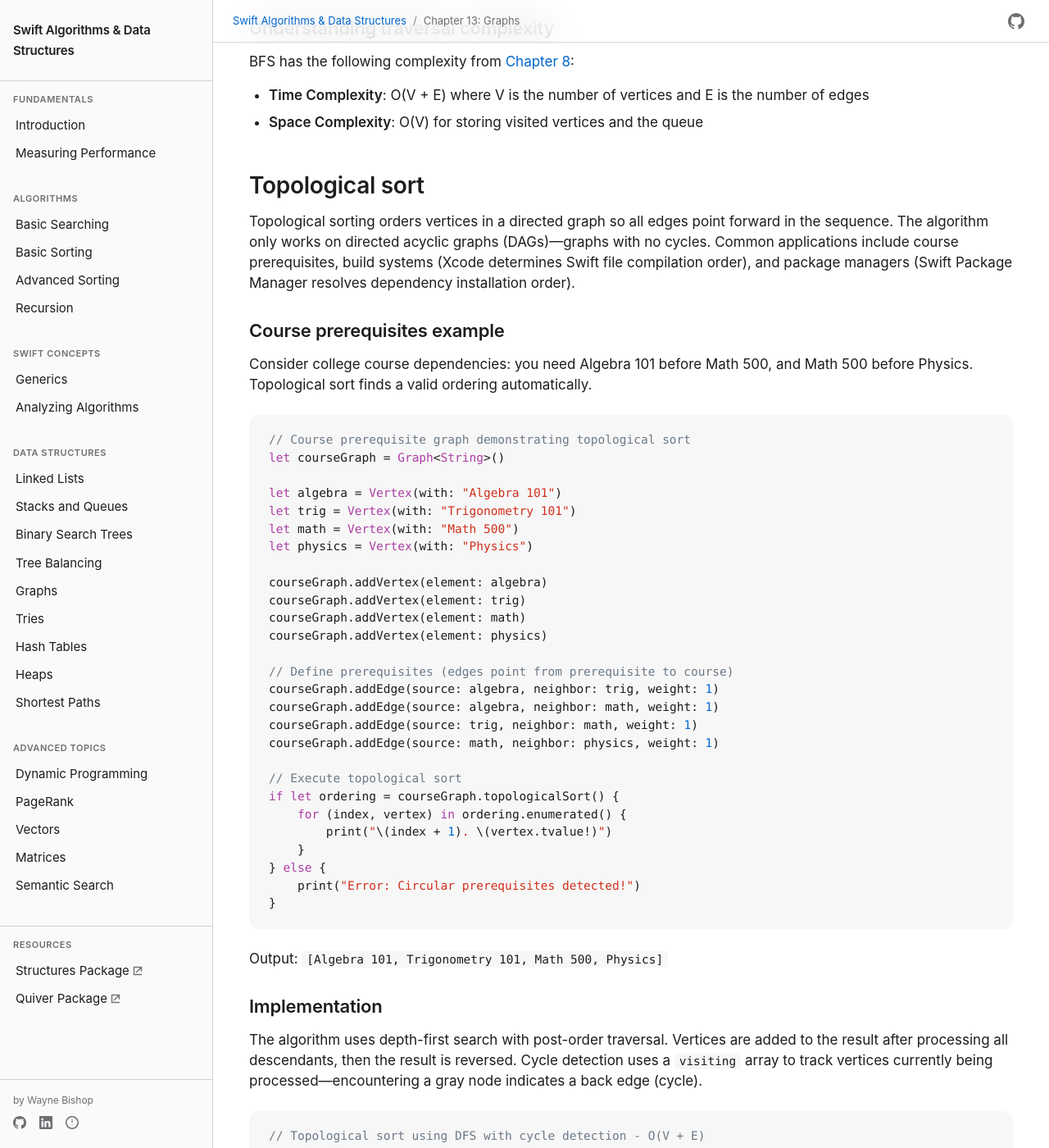
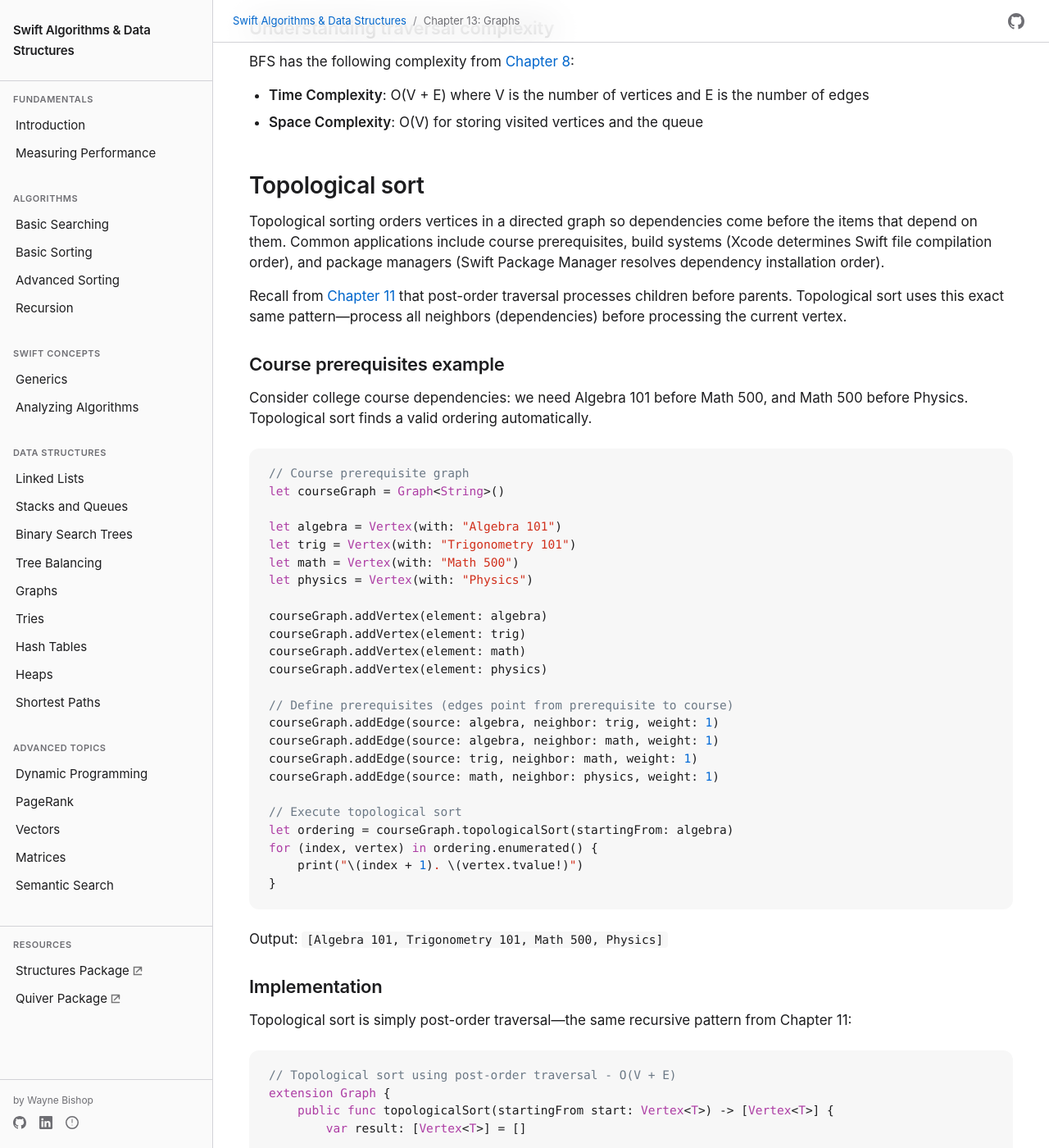
Before and after one commit to waynewbishop/swift-algorithms, a Jekyll site: the page built from 13-graphs.md, in a window 1280 px wide and 1400 px high, scrolled down 6696 px. Shown: the whole window at 82% size. Built offline with Jekyll 4.4.1, drawn with Linux system fonts in a browser that asks for light colours; some of the changed text lies outside the part shown.

Commit message:
Simplify Chapter 13 topological sort and remove DAG terminology
Simplified topological sort implementation from 48 lines to 17 lines by
removing complex cycle detection and showing it as simple post-order
traversal pattern from Chapter 11.

Key changes to 13-graphs.md:
- Removed all "DAG" and "directed acyclic graph" terminology (not in original book)
- Added explicit hyperlinked connection to Chapter 11 post-order traversal
- Simplified topologicalSort() to clean recursive pattern matching Challenges code
- Removed cycle detection complexity (visiting array, error handling)
- Changed from optional return (error handling) to direct array return
- Added function comment for topologicalDFS helper method
- Fixed voice to use "we" instead of "you" (collaborative tone)
- Added clear comments showing post-order pattern

Implementation now demonstrates core algorithm:
"Topological sort is simply post-order traversal—the same recursive
pattern from Chapter 11"

The 9-line recursive function shows the algorithm clearly without
obscuring it with edge case handling.

Also included:
- index.md: Cleaned up link formatting (removed @ symbols)
- Images/linear-math-graph-example.png: New image asset
- Images/pagerank-image-example.png: New image asset

All changes verified against CLAUDE.md content guidelines.

🤖 Generated with [Claude Code](https://claude.com/claude-code)

Co-Authored-By: Claude <noreply@anthropic.com>

````diff
--- a/13-graphs.md
+++ b/13-graphs.md
@@ -38,7 +38,7 @@ Every time you navigate in Maps, the app uses graph algorithms on road networks.
 
 Fitness apps rely heavily on graph structures. AllTrails models trail systems as graphs where intersections are vertices and trail segments are edges. Strava uses graphs for route suggestions based on segment popularity and elevation profiles. Running apps find loops that return you to your starting point using cycle detection algorithms. Even the Health app tracks relationships between data types as graphs of correlations—sleep quality affects workout performance, workout intensity affects heart rate recovery. These causal relationships form a graph of health metrics.
 
-iOS frameworks use graphs extensively. App dependencies form directed acyclic graphs. The [responder chain](https://developer.apple.com/documentation/uikit/using-responders-and-the-responder-chain-to-handle-events) uses graph traversal to pass events through the view tree. Understanding graphs helps you reason about these systems and build better iOS applications.
+iOS frameworks use graphs extensively. App dependencies form graphs showing which frameworks depend on others. The [responder chain](https://developer.apple.com/documentation/uikit/using-responders-and-the-responder-chain-to-handle-events) uses graph traversal to pass events through the view tree. Understanding graphs helps you reason about these systems and build better iOS applications.
 
 ## The vertex
 
@@ -246,14 +246,16 @@ BFS has the following complexity from [Chapter 8](08-performance-analysis.md):
 
 ## Topological sort
 
-Topological sorting orders vertices in a directed graph so all edges point forward in the sequence. The algorithm only works on directed acyclic graphs (DAGs)—graphs with no cycles. Common applications include course prerequisites, build systems (Xcode determines Swift file compilation order), and package managers (Swift Package Manager resolves dependency installation order).
+Topological sorting orders vertices in a directed graph so dependencies come before the items that depend on them. Common applications include course prerequisites, build systems (Xcode determines Swift file compilation order), and package managers (Swift Package Manager resolves dependency installation order).
+
+Recall from [Chapter 11](11-binary-search-trees.md) that post-order traversal processes children before parents. Topological sort uses this exact same pattern—process all neighbors (dependencies) before processing the current vertex.
 
 ### Course prerequisites example
 
-Consider college course dependencies: you need Algebra 101 before Math 500, and Math 500 before Physics. Topological sort finds a valid ordering automatically.
+Consider college course dependencies: we need Algebra 101 before Math 500, and Math 500 before Physics. Topological sort finds a valid ordering automatically.
 
 ```swift
-// Course prerequisite graph demonstrating topological sort
+// Course prerequisite graph
 let courseGraph = Graph<String>()
 
 let algebra = Vertex(with: "Algebra 101")
@@ -273,12 +275,9 @@ courseGraph.addEdge(source: trig, neighbor: math, weight: 1)
 courseGraph.addEdge(source: math, neighbor: physics, weight: 1)
 
 // Execute topological sort
-if let ordering = courseGraph.topologicalSort() {
-    for (index, vertex) in ordering.enumerated() {
-        print("\(index + 1). \(vertex.tvalue!)")
-    }
-} else {
-    print("Error: Circular prerequisites detected!")
+let ordering = courseGraph.topologicalSort(startingFrom: algebra)
+for (index, vertex) in ordering.enumerated() {
+    print("\(index + 1). \(vertex.tvalue!)")
 }
 ```
 
@@ -286,68 +285,41 @@ Output: `[Algebra 101, Trigonometry 101, Math 500, Physics]`
 
 ### Implementation
 
-The algorithm uses depth-first search with post-order traversal. Vertices are added to the result after processing all descendants, then the result is reversed. Cycle detection uses a `visiting` array to track vertices currently being processed—encountering a gray node indicates a back edge (cycle).
+Topological sort is simply post-order traversal—the same recursive pattern from Chapter 11:
 
 ```swift
-// Topological sort using DFS with cycle detection - O(V + E)
+// Topological sort using post-order traversal - O(V + E)
 extension Graph {
-    public func topologicalSort() -> [Vertex<T>]? {
-        var stack: [Vertex<T>] = []
-        var visiting: [Vertex<T>] = []
-        var visited: [Vertex<T>] = []
+    public func topologicalSort(startingFrom start: Vertex<T>) -> [Vertex<T>] {
+        var result: [Vertex<T>] = []
 
+        // Reset visited flags
         for vertex in canvas {
             vertex.visited = false
         }
 
-        for vertex in canvas {
-            if !vertex.visited {
-                if !topologicalDFS(vertex, stack: &stack,
-                                  visiting: &visiting, visited: &visited) {
-                    return nil  // Cycle detected
-                }
-            }
+        // Perform post-order DFS
+        topologicalDFS(start, result: &result)
+
+        return result.reversed()
+    }
+
+    // Recursively visit vertex using post-order traversal pattern
+    private func topologicalDFS(_ vertex: Vertex<T>, result: inout [Vertex<T>]) {
+        vertex.visited = true
+
+        // Process all neighbors first (dependencies)
+        for edge in vertex.neighbors where !edge.neighbor.visited {
+            topologicalDFS(edge.neighbor, result: &result)
         }
 
-        return stack.reversed()
-    }
-
-    private func topologicalDFS(_ vertex: Vertex<T>,
-                                stack: inout [Vertex<T>],
-                                visiting: inout [Vertex<T>],
-                                visited: inout [Vertex<T>]) -> Bool {
-
-        if visiting.contains(where: { $0 == vertex }) {
-            return false  // Cycle found
-        }
-
-        if visited.contains(where: { $0 == vertex }) {
-            return true  // Already processed
-        }
-
-        visiting.append(vertex)
-
-        for edge in vertex.neighbors {
-            if !topologicalDFS(edge.neighbor, stack: &stack,
-                              visiting: &visiting, visited: &visited) {
-                return false
-            }
-        }
-
-        if let index = visiting.firstIndex(where: { $0 == vertex }) {
-            visiting.remove(at: index)
-        }
-
-        visited.append(vertex)
-        vertex.visited = true
-        stack.append(vertex)
-
-        return true
+        // Add to result after processing neighbors (post-order)
+        result.append(vertex)
     }
 }
 ```
 
-The algorithm runs in O(V + E) time, visiting each vertex once and examining each edge once. Returning `nil` for graphs with cycles prevents invalid orderings.
+The pattern is identical to BST post-order traversal: process children first, then add current node to result. The algorithm runs in `O(V + E)` time, visiting each vertex once and examining each edge once.
 
 ## Building algorithmic intuition
 
````
Also changed, not shown: index.md (+2 -2 lines), Images/linear-math-graph-example.png (added), Images/pagerank-image-example.png (added).
